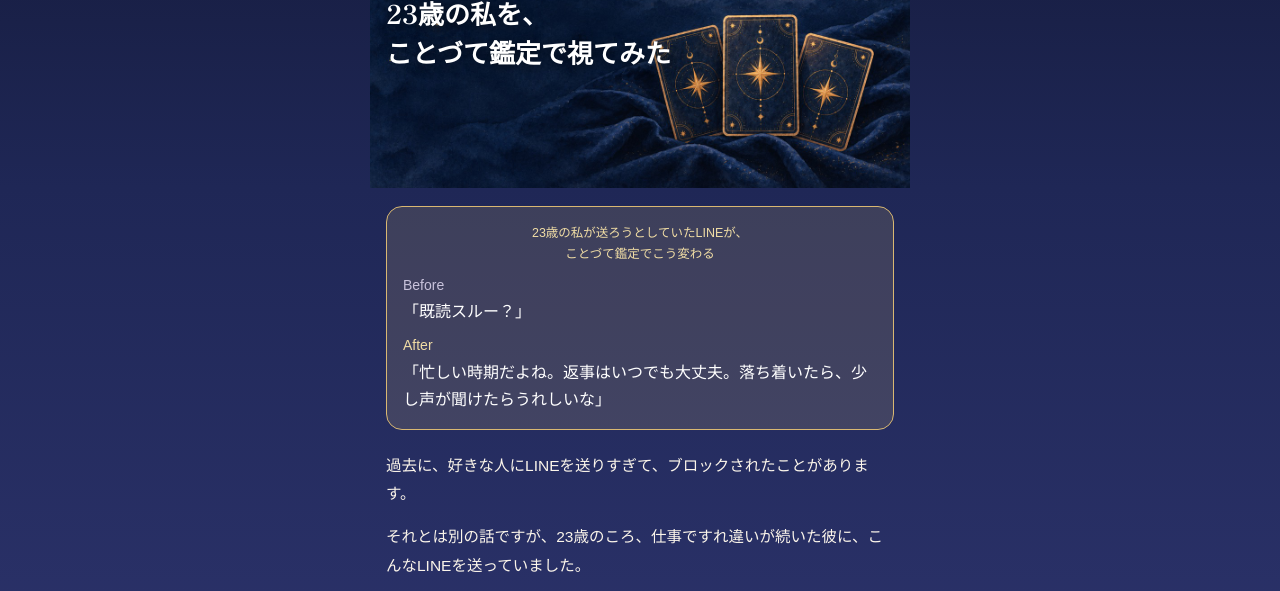
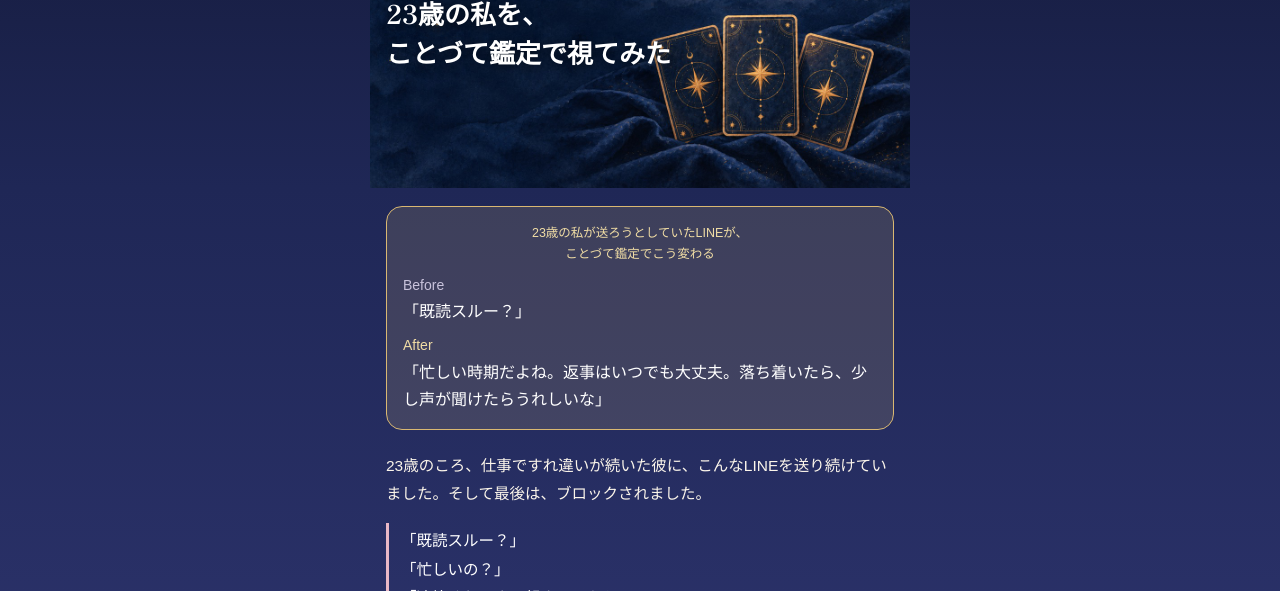
Before and after one commit to mntm6054/watashibiyori-assets, a plain HTML site: page junban.html in a window 1280 px wide. Shown: the part 172-763 px from the top of the page. Drawn offline with Linux system fonts and the light colour scheme; a web font is replaced by a local one.

Commit message:
特典ページ：23歳の話とブロックの話を一つに（CEO確認）
Co-Authored-By: Claude Opus 5.5 <noreply@anthropic.com>

```diff
--- a/junban.html
+++ b/junban.html
@@ -111,8 +111,7 @@
   </div>
 
   <div class="story">
-    <p>過去に、好きな人にLINEを送りすぎて、ブロックされたことがあります。</p>
-    <p>それとは別の話ですが、23歳のころ、仕事ですれ違いが続いた彼に、こんなLINEを送っていました。</p>
+    <p>23歳のころ、仕事ですれ違いが続いた彼に、こんなLINEを送り続けていました。そして最後は、ブロックされました。</p>
     <div class="sent">「既読スルー？」<br>「忙しいの？」<br>「連絡くれるまで起きてるから。」<br>「もう嫌になった？」</div>
     <p>送りながら、頭の中はずっと「別れようって言われるのかな」「私、何かしたかな」でいっぱいでした。</p>
     <p>もしあの夜の私が、わたし日和のおすすめの「ことづて鑑定」を受けていたら、どんな鑑定書が届くのか。今の私が、実際にカードを5枚引いて、見本を作りました。</p>
```
